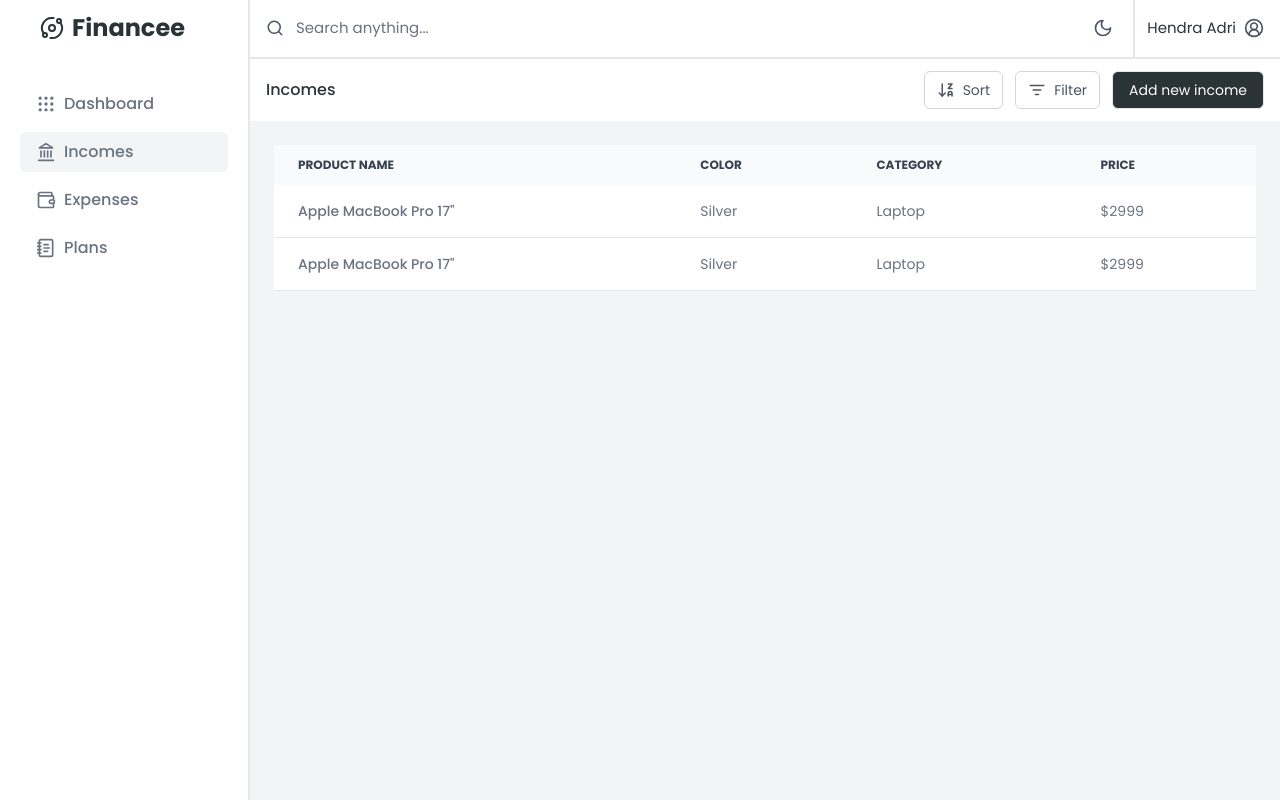
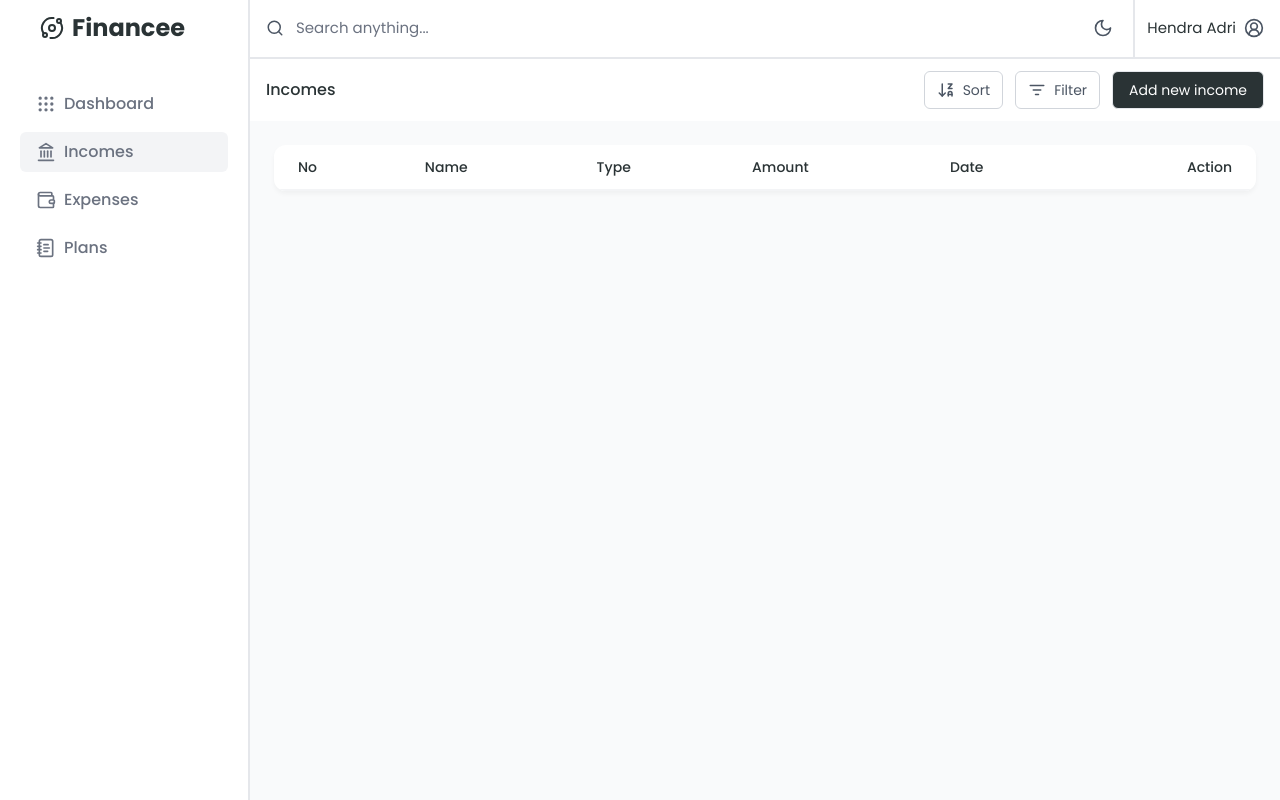
Before and after one commit to hennndev/aksamedia-coding-test, a React (Vite) app: page /incomes in a window 1280 px wide. Built offline with nearby package versions, Linux system fonts and the light colour scheme.

Commit message:
(feat) showing incomes data in tables

```diff
--- a/src/pages/Incomes.tsx
+++ b/src/pages/Incomes.tsx
@@ -1,9 +1,14 @@
 import React from 'react'
+import { useNavigate } from 'react-router-dom'
+import { incomesStore } from '../store/incomesStore'
 import PageHeader from '../components/PageHeader'
-import { useNavigate } from 'react-router-dom'
+import { rupiahFormat } from '../utils/rupiahCurrency'
 
 const Incomes = () => {
     const navigate = useNavigate()
+
+    const { incomes, deleteIncome } = incomesStore()
+
     return (
         <>
             <PageHeader isTables>
@@ -12,53 +17,54 @@ const Incomes = () => {
                 </button>
             </PageHeader>
             <section className='p-6'>
-                <div className="relative overflow-x-auto">
-                    <table className="w-full text-sm text-left rtl:text-right text-gray-500">
-                        <thead className="text-xs text-gray-700 uppercase bg-gray-50">
+                <div className="relative overflow-x-auto rounded-xl shadow-box-primary">
+                    <table className="w-full text-sm text-left bg-white">
+                        <thead className="text-sm text-primary border-b-2 border-gray-100">
                             <tr>
-                                <th scope="col" className="px-6 py-3">
-                                    Product name
+                                <th scope="col" className="px-6 py-3 font-medium">
+                                    No
                                 </th>
-                                <th scope="col" className="px-6 py-3">
-                                    Color
+                                <th scope="col" className="px-6 py-3 font-medium">
+                                    Name
                                 </th>
-                                <th scope="col" className="px-6 py-3">
-                                    Category
+                                <th scope="col" className="px-6 py-3 font-medium">
+                                    Type
                                 </th>
-                                <th scope="col" className="px-6 py-3">
-                                    Price
+                                <th scope="col" className="px-6 py-3 font-medium">
+                                    Amount
+                                </th>
+                                <th scope="col" className="px-6 py-3 font-medium">
+                                    Date
+                                </th>
+                                <th scope="col" className="px-6 py-3 font-medium text-right">
+                                    Action
                                 </th>
                             </tr>
                         </thead>
                         <tbody>
+                            {incomes.map((income: IncomeTypes, index) => (
                                 <tr className="bg-white border-b">
+                                    <td className="px-6 py-4">
+                                        {index + 1}
+                                    </td>
                                     <th scope="row" className="px-6 py-4 font-medium whitespace-nowrap">
-                                    Apple MacBook Pro 17"
+                                        {income.incomeName}
                                     </th>
                                     <td className="px-6 py-4">
-                                    Silver
+                                        {income.incomeType}
                                     </td>
                                     <td className="px-6 py-4">
-                                    Laptop
+                                        {rupiahFormat(income.incomeAmount)}
                                     </td>
                                     <td className="px-6 py-4">
-                                    $2999
+                                        {new Date(income.incomeDate).toDateString()}
+                                    </td>
+                                    <td className="px-6 py-4 text-right">
+                                        <button className='border-none outline-none cursor-pointer bg-blue-500 text-white py-2 px-4 rounded-md mr-2 hover:opacity-90'>Edit</button>
+                                        <button className='border-none outline-none cursor-pointer bg-red-500 text-white py-2 px-4 rounded-md hover:opacity-90' onClick={() => deleteIncome(income.id)}>Delete</button>
                                     </td>
                                 </tr>
-                            <tr className="bg-white border-b">
-                                <th scope="row" className="px-6 py-4 font-medium whitespace-nowrap">
-                                    Apple MacBook Pro 17"
-                                </th>
-                                <td className="px-6 py-4">
-                                    Silver
-                                </td>
-                                <td className="px-6 py-4">
-                                    Laptop
-                                </td>
-                                <td className="px-6 py-4">
-                                    $2999
-                                </td>
-                            </tr>
+                            ))}
                         </tbody>
                     </table>
                 </div>
--- a/src/pages/Login.tsx
+++ b/src/pages/Login.tsx
@@ -41,7 +41,7 @@ const Login = () => {
     const focusPasswordHandler = () => setIsFocusPassword(true)
 
     return (
-        <section className="bg-white w-[400px] rounded-2xl shadow-login-box p-10">
+        <section className="bg-white w-[400px] rounded-2xl shadow-box-primary p-10">
             <section className="text-center">
                 <h1 className='text-2xl text-primary font-bold tracking-tight'>Selamat datang</h1>
                 <p className='text-gray-500 mt-2'>Silahkan isi detailmu untuk login sebagai admin</p>
--- a/src/store/incomesStore.ts
+++ b/src/store/incomesStore.ts
@@ -3,14 +3,18 @@ import { persist } from "zustand/middleware"
 
 type IncomesStoreTypes = {
     incomes: IncomesTypes,
+    setIncomes: (incomes: IncomesTypes) => void
     setIncome: (income: IncomeTypes) => void
+    deleteIncome: (id: string) => void
 }
 
 export const incomesStore = create(
     persist<IncomesStoreTypes>(
         (set, get) => ({
             incomes: [],
+            setIncomes: (incomes: IncomesTypes) => set({incomes}),
             setIncome: (income: IncomeTypes) => set({ incomes: [...get().incomes, income] }),
+            deleteIncome: (id: string) => set({incomes: get().incomes.filter(income => income.id !== id)})
         }),
         {
             name: 'incomes',
--- /dev/null
+++ b/src/utils/rupiahCurrency.ts
@@ -0,0 +1,6 @@
+export const rupiahFormat = (amount: number)=>{
+    return new Intl.NumberFormat("id-ID", {
+      style: "currency",
+      currency: "IDR"
+    }).format(amount);
+}
--- a/src/vite-env.d.ts
+++ b/src/vite-env.d.ts
@@ -3,6 +3,7 @@
 
 type IncomesTypes = Array<IncomeType>
 interface IncomeTypes {
+    id: string
     incomeName: string
     incomeType: string
     incomeAmount: number
--- a/src/wrapper/MainWrapper.tsx
+++ b/src/wrapper/MainWrapper.tsx
@@ -1,11 +1,10 @@
-import React from 'react'
 import Navbar from '../components/Navbar'
 import { Outlet } from 'react-router-dom'
 import Sidebar from '../components/Sidebar'
 
 const MainWrapper = () => {
     return (
-        <main className='min-h-screen flex bg-gray-100'>
+        <main className='min-h-screen flex bg-gray-50'>
             <Sidebar/>
             <section className='flex-1'>
                 <Navbar/>
--- a/tailwind.config.js
+++ b/tailwind.config.js
@@ -10,7 +10,7 @@ export default {
         'poppins': ['Poppins']
       },
       boxShadow: {
-        'login-box': 'rgba(0, 0, 0, 0.04) 0px 3px 5px'
+        'box-primary': 'rgba(0, 0, 0, 0.04) 0px 3px 5px'
       },
       colors: {
         primary: 'var(--color-primary)'
```
Also changed, not shown: src/components/forms/IncomeForm.tsx (+36 -13 lines). Lines whose indentation alone changed are shown as unchanged.
